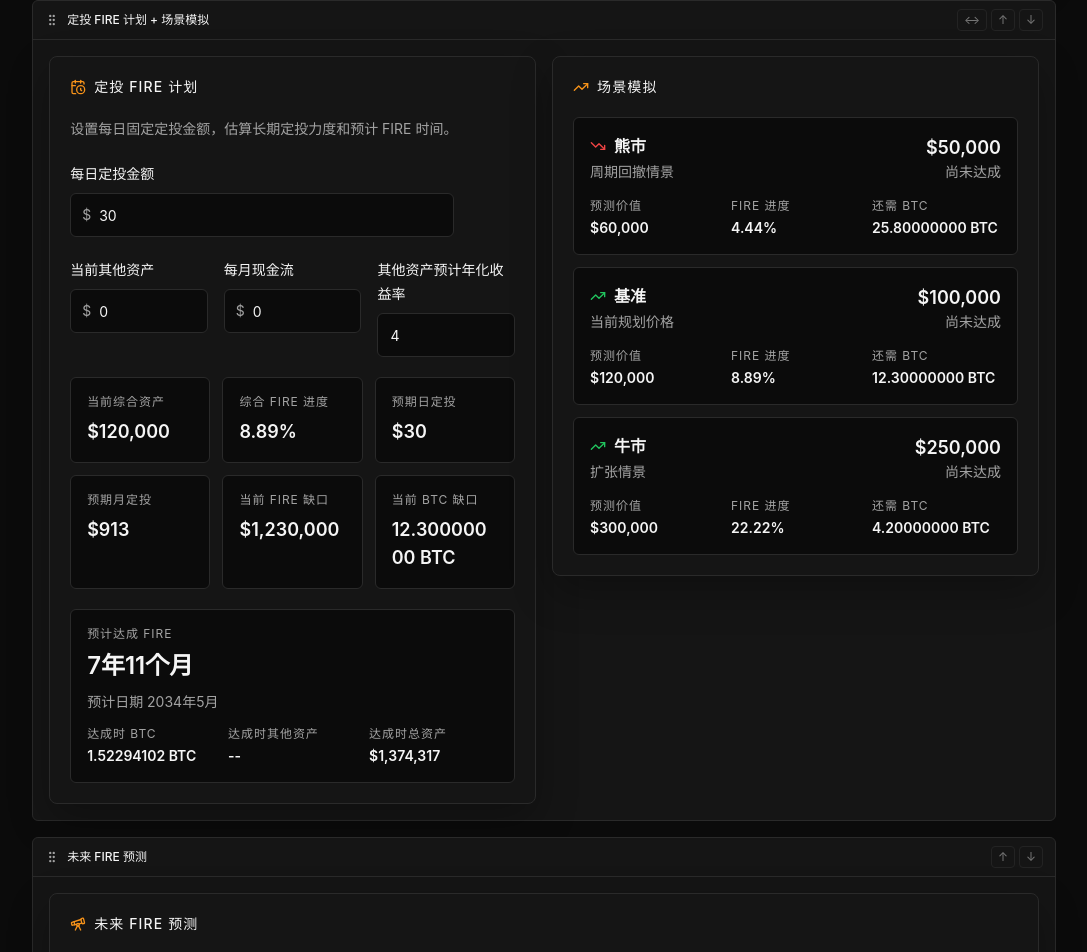
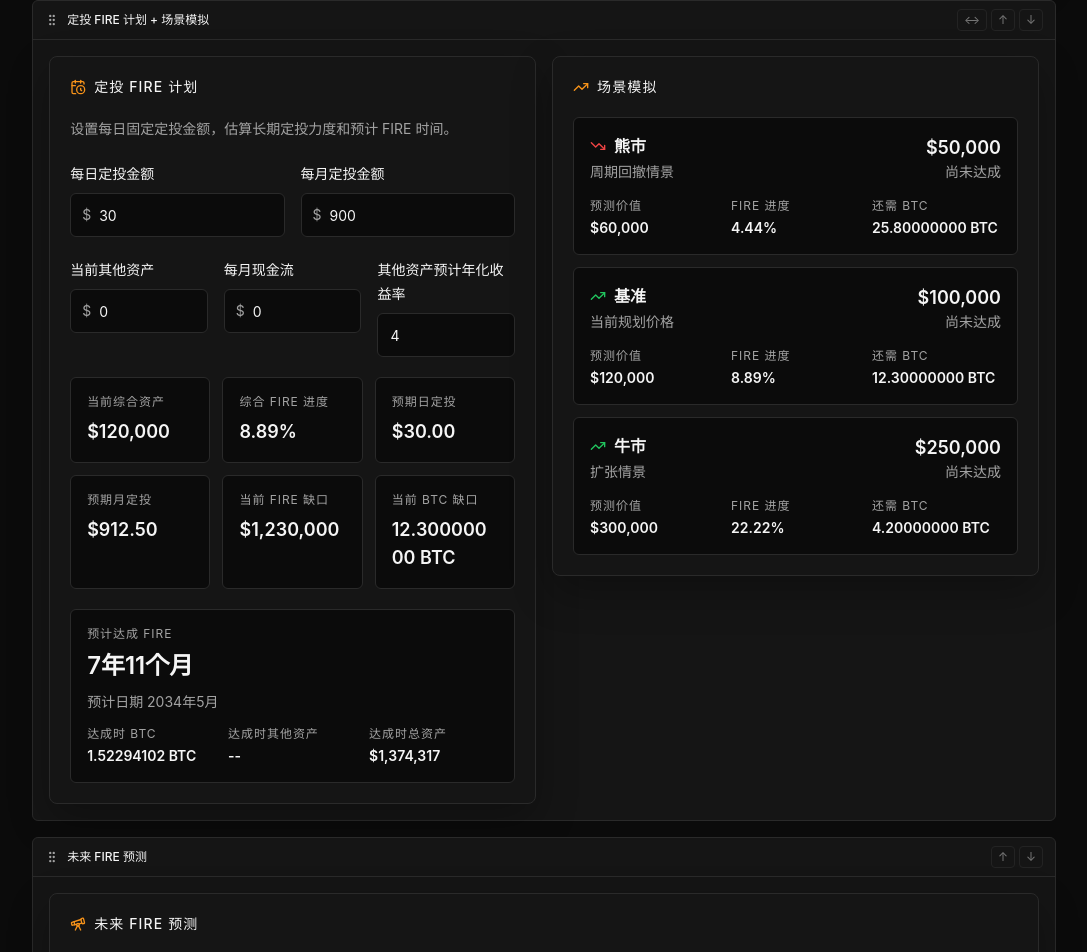
Before and after one commit to SayangChun/BTC_FIRE_OS, a Next.js app: page / in a window 1280 px wide. Shown: the part 1498-2450 px from the top of the page, without its empty margins (192-1279 px from the left). Built offline with nearby package versions, Linux system fonts and the light colour scheme; no server answers.

Commit message:
feat: update DCA planner card and translations

```diff
--- a/components/dca-fire-planner-card.tsx
+++ b/components/dca-fire-planner-card.tsx
@@ -54,12 +54,22 @@ export function DcaFirePlannerCard({
       <CardContent className="space-y-5">
         <p className="text-sm leading-6 text-muted">{t.description}</p>
 
-        <div className="max-w-sm">
+        <div className="grid grid-cols-2 gap-4">
           <DcaInput
+            currency="USD"
             id="daily-dca"
             label={t.dailyAmount}
             value={plan.dailyAmount}
             onChange={(value) => onPlanChange({ dailyAmount: value })}
+          />
+          <DcaInput
+            currency="USD"
+            id="monthly-dca"
+            label={t.monthlyAmount}
+            value={toFixedPrecision(plan.dailyAmount * 30, 2)}
+            onChange={(value) =>
+              onPlanChange({ dailyAmount: toFixedPrecision(value / 30, 2) })
+            }
           />
         </div>
 
@@ -106,11 +116,11 @@ export function DcaFirePlannerCard({
           />
           <PlanMetric
             label={t.expectedDaily}
-            value={formatCurrency(projection.expectedDailyDca)}
+            value={formatCurrency(projection.expectedDailyDca, 2, "USD")}
           />
           <PlanMetric
             label={t.expectedMonthly}
-            value={formatCurrency(projection.expectedMonthlyDca)}
+            value={formatCurrency(projection.expectedMonthlyDca, 2, "USD")}
           />
           <PlanMetric
             label={t.fireGap}
--- a/lib/i18n.ts
+++ b/lib/i18n.ts
@@ -138,6 +138,7 @@ export const translations = {
       description:
         "设置每日固定定投金额，估算长期定投力度和预计 FIRE 时间。",
       dailyAmount: "每日定投金额",
+      monthlyAmount: "每月定投金额",
       otherAssets: "当前其他资产",
       monthlyCashflow: "每月现金流",
       otherAssetsReturn: "其他资产预计年化收益率",
@@ -317,6 +318,7 @@ export const translations = {
       description:
         "設定每日固定定投金額，估算長期定投力度和預計 FIRE 時間。",
       dailyAmount: "每日定投金額",
+      monthlyAmount: "每月定投金額",
       otherAssets: "目前其他資產",
       monthlyCashflow: "每月現金流",
       otherAssetsReturn: "其他資產預估年化收益率",
@@ -500,6 +502,7 @@ export const translations = {
       description:
         "Set a fixed daily DCA amount. The app estimates long-run DCA intensity and FIRE timing.",
       dailyAmount: "Daily DCA amount",
+      monthlyAmount: "Monthly DCA amount",
       otherAssets: "Current other assets",
       monthlyCashflow: "Monthly cash flow",
       otherAssetsReturn: "Estimated annual return",
```
